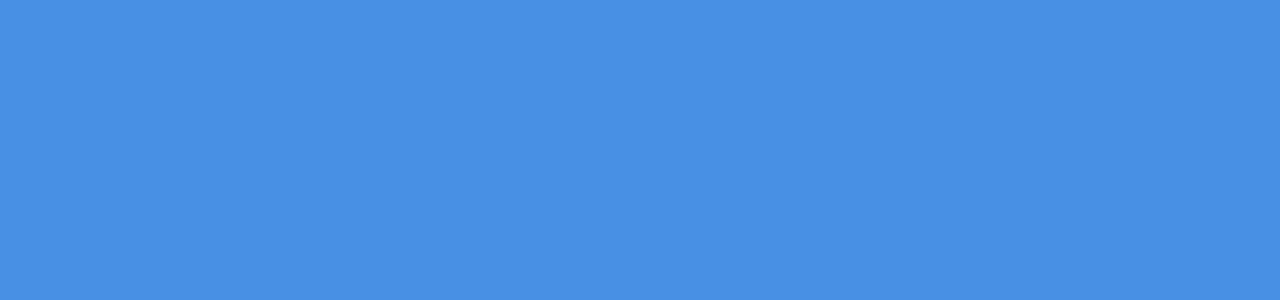
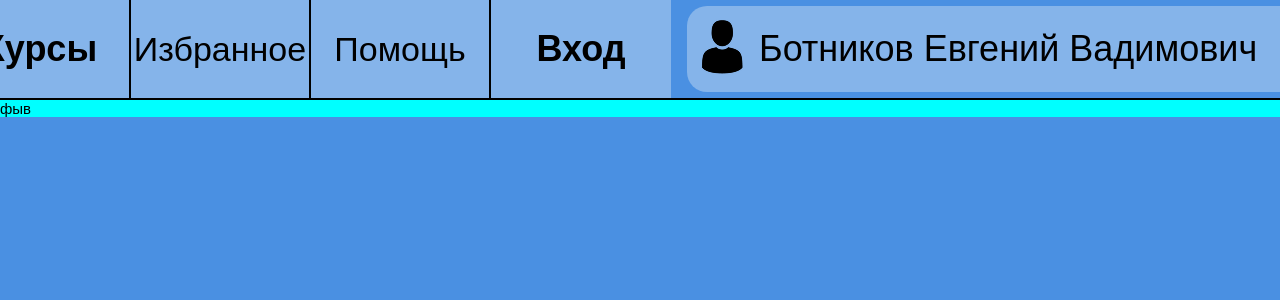
Before and after one commit to CasNs322/Eduverse, a React (Vite) app: page /help in a window 1280 px wide. Before the commit this address had no page. Shown: the top 300 px of the page. Built offline with nearby package versions, Linux system fonts and the light colour scheme.

Commit message:
add Help and Likes + route Help and Likes

```diff
--- a/src/components/Header/Header.tsx
+++ b/src/components/Header/Header.tsx
@@ -2,6 +2,7 @@ import "./Header.css";
 import Logo from "../../assets/logo.png";
 import NameLogo from "../../assets/namelogo.png";
 import NameExit from "../../assets/nameexit.png";
+import { Link } from "react-router";
 
 export function Header() {
   return (
@@ -14,11 +15,17 @@ export function Header() {
         <button id="kyrs">
           <h1>Курсы</h1>
         </button>
-        <button id="favourites">Избранное</button>
-        <button id="help">Помощь</button>
-        <button id="enter">
-          <h1>Вход</h1>
-        </button>
+        <Link to="/likes">
+          <button id="favourites">Избранное</button>
+        </Link>
+        <Link to="/help">
+          <button id="help">Помощь</button>
+        </Link>
+        <Link to="/enter">
+          <button id="enter">
+            <h1>Вход</h1>
+          </button>
+        </Link>
         <button id="space">
           <div className="name">
             <div className="name-name">
--- a/src/main.tsx
+++ b/src/main.tsx
@@ -5,6 +5,9 @@ import React from "react";
 import { BrowserRouter, Route, Routes } from "react-router";
 import Courses from "./pages/Courses/Сourses";
 import AppLayout from "./pages/AppLayout";
+import Help from "./pages/Help/Help";
+import { Enter } from "./components/Enter/Enter";
+import Likes from "./pages/Likes/Likes";
 
 ReactDOM.createRoot(document.getElementById("root") as HTMLElement).render(
   <React.StrictMode>
@@ -13,6 +16,9 @@ ReactDOM.createRoot(document.getElementById("root") as HTMLElement).render(
         <Route element={<AppLayout />}>
           <Route path="/" element={<App />} />
           <Route path="courses" element={<Courses />} />
+          <Route path="help" element={<Help />} />
+          <Route path="enter" element={<Enter />} />
+          <Route path="likes" element={<Likes />} />
         </Route>
       </Routes>
     </BrowserRouter>
--- /dev/null
+++ b/src/pages/Help/Help.css
@@ -0,0 +1,3 @@
+.help {
+  background-color: aqua;
+}
--- /dev/null
+++ b/src/pages/Help/Help.tsx
@@ -0,0 +1,5 @@
+import "./Help.css";
+
+export default function Help() {
+  return <div className="help">фыв</div>;
+}
--- /dev/null
+++ b/src/pages/Likes/Likes.css
@@ -0,0 +1,3 @@
+.likes {
+  color: brown;
+}
--- /dev/null
+++ b/src/pages/Likes/Likes.tsx
@@ -0,0 +1,5 @@
+import "./Likes.css";
+
+export default function Likes() {
+  return <div className="likes">asd</div>;
+}
```
